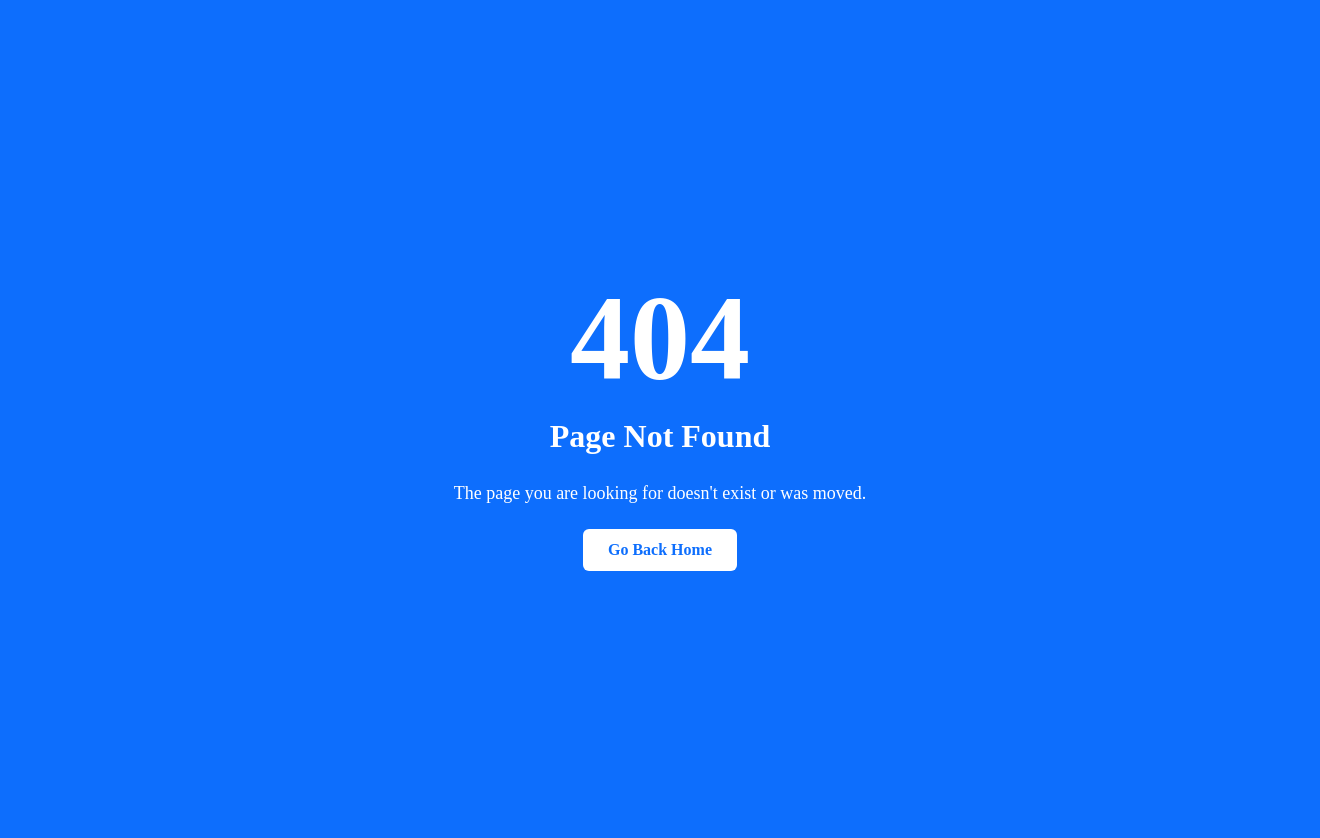
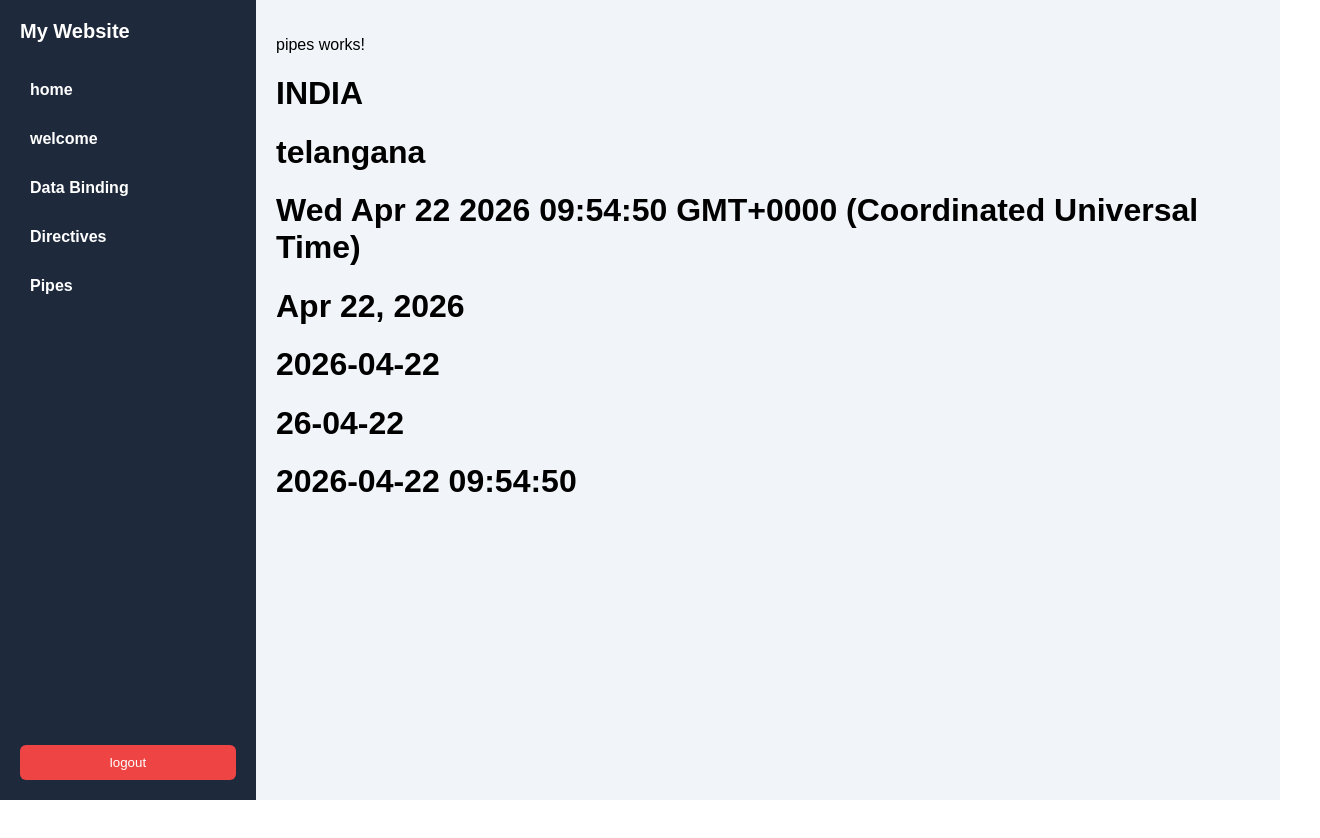
Before and after one commit to Yamini354/my-app, an Angular app: page /dashboard/pipes in a window 1280 px wide. Before the commit this address had no page. Shown: the whole page, 1320 px wide, since content can reach past the window. After the commit the page ends 800 px from the top, so only its background shows below. Built offline with nearby package versions, Linux system fonts and the light colour scheme.

Commit message:
CON:Pipes

```diff
--- a/src/app/app-routing.module.ts
+++ b/src/app/app-routing.module.ts
@@ -7,6 +7,7 @@
 import { WelcomeComponent } from './welcome/welcome.component';
 import { DataBindingComponent } from './data-binding/data-binding.component';
 import { DirectivesComponent } from './directives/directives.component';
+import { PipesComponent } from './pipes/pipes.component';
 
 const routes: Routes = [
   {path:'login', component:LoginComponent},
@@ -14,7 +15,8 @@
     {path:'home',component:HomeComponent},
     {path:'welcome',component:WelcomeComponent},
     {path:'data-binding',component:DataBindingComponent},
-    {path:'directives',component:DirectivesComponent}
+    {path:'directives',component:DirectivesComponent},
+    {path:'pipes',component:PipesComponent}
   ]},
   {path:'', component:LoginComponent},
   {path:'**', component:PageNotFoundComponent}
--- a/src/app/app.module.ts
+++ b/src/app/app.module.ts
@@ -11,6 +11,7 @@
 import { DataBindingComponent } from './data-binding/data-binding.component';
 import { FormsModule } from '@angular/forms';
 import { DirectivesComponent } from './directives/directives.component';
+import { PipesComponent } from './pipes/pipes.component';
 
 @NgModule({
   declarations: [
@@ -21,7 +22,8 @@
     HomeComponent,
     WelcomeComponent,
     DataBindingComponent,
-    DirectivesComponent
+    DirectivesComponent,
+    PipesComponent
   ],
   imports: [
     BrowserModule,
--- a/src/app/dashboard/dashboard.component.html
+++ b/src/app/dashboard/dashboard.component.html
@@ -5,6 +5,7 @@
         <h1 routerLink="welcome">welcome</h1>
         <h1 routerLink="data-binding">Data Binding</h1>
         <h1 routerLink="directives">Directives</h1>
+        <h1 routerLink="pipes">Pipes</h1>
 
         <button routerLink="/login">logout</button>
     </div>
--- /dev/null
+++ b/src/app/pipes/pipes.component.html
@@ -0,0 +1,12 @@
+<p>pipes works!</p>
+
+<h1>{{country | uppercase}}</h1>
+
+<h1>{{state | lowercase}}</h1>
+
+<h1>{{now}}</h1>
+<h1>{{ now | date }}</h1>
+
+<h1>{{ now | date:'yyyy-MM-dd' }}</h1>
+<h1>{{ now | date:'yy-MM-dd' }}</h1>
+<h1>{{ now | date:'yyyy-MM-dd hh:mm:ss' }}</h1>
--- /dev/null
+++ b/src/app/pipes/pipes.component.ts
@@ -0,0 +1,14 @@
+import { Component } from '@angular/core';
+
+@Component({
+  selector: 'app-pipes',
+  templateUrl: './pipes.component.html',
+  styleUrls: ['./pipes.component.css']
+})
+export class PipesComponent {
+
+  country:string="india";
+  state:string="TELANGANA";
+
+  now:any=new Date();
+}
```
Also changed, not shown: src/app/pipes/pipes.component.css (added), 1 other file (tests, documents, lock files or other folders).
